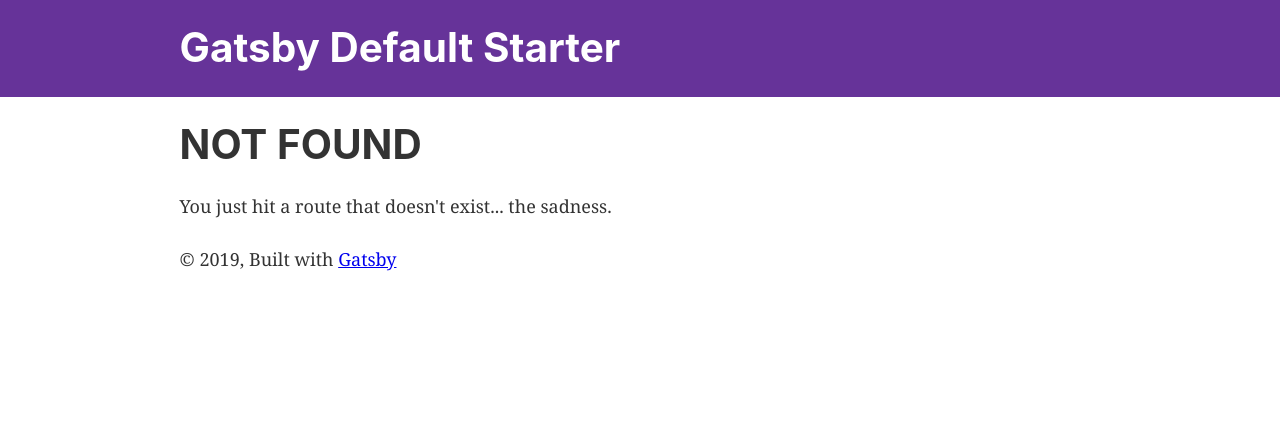
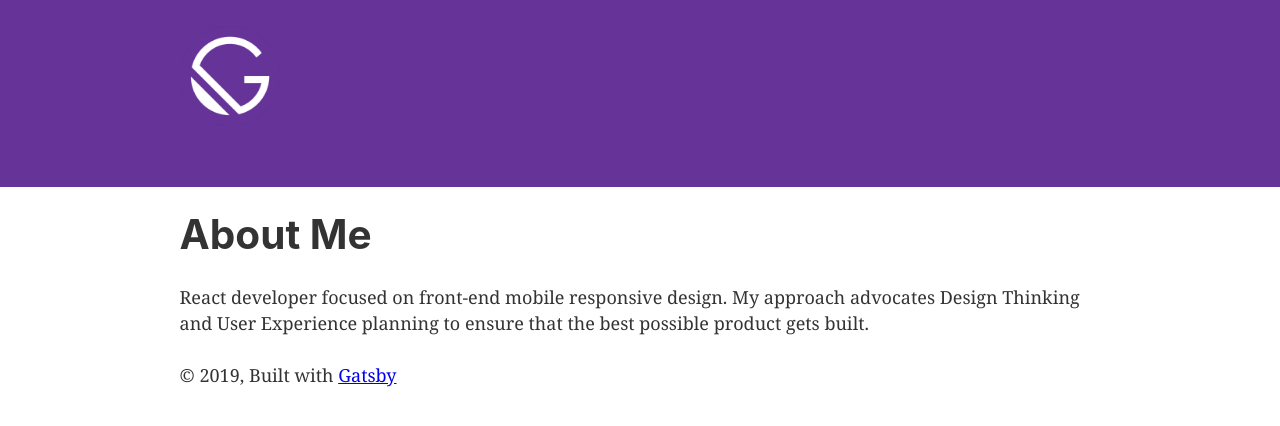
Before and after one commit to niko-matses/nikomatses.dev, a Gatsby site: page /about in a window 1280 px wide. Before the commit this address had no page. Built offline with nearby package versions, Linux system fonts and the light colour scheme; Gatsby itself is replaced by a stand-in of ours.

Commit message:
custom site metadata

```diff
--- a/gatsby-config.js
+++ b/gatsby-config.js
@@ -1,8 +1,8 @@
 module.exports = {
   siteMetadata: {
-    title: `Gatsby Default Starter`,
-    description: `Kick off your next, great Gatsby project with this default starter. This barebones starter ships with the main Gatsby configuration files you might need.`,
-    author: `@gatsbyjs`,
+    title: `Niko Matses - Front-End Engineer`,
+    description: `I'm a full-stack dev focused on mobile-first responsive design. My approach advocates Design Thinking and User Experience planning to ensure that the best possible product gets built.`,
+    author: `Niko Matses`,
   },
   plugins: [
     `gatsby-plugin-react-helmet`,
@@ -31,4 +31,4 @@ module.exports = {
     // To learn more, visit: https://gatsby.dev/offline
     // `gatsby-plugin-offline`,
   ],
-}
+};
--- a/package.json
+++ b/package.json
@@ -11,7 +11,7 @@
     "gatsby-plugin-offline": "^3.0.27",
     "gatsby-plugin-react-helmet": "^3.1.16",
     "gatsby-plugin-sharp": "^2.3.5",
-    "gatsby-source-filesystem": "^2.1.40",
+    "gatsby-source-filesystem": "^2.1.43",
     "gatsby-transformer-sharp": "^2.3.7",
     "prop-types": "^15.7.2",
     "react": "^16.12.0",
--- a/src/components/header.js
+++ b/src/components/header.js
@@ -1,6 +1,7 @@
-import { Link } from "gatsby"
-import PropTypes from "prop-types"
-import React from "react"
+import { Link } from 'gatsby';
+import PropTypes from 'prop-types';
+import React from 'react';
+import Logo from '../images/gatsby-icon.png';
 
 const Header = ({ siteTitle }) => (
   <header
@@ -24,19 +25,24 @@ const Header = ({ siteTitle }) => (
             textDecoration: `none`,
           }}
         >
-          {siteTitle}
+          <img
+            className="header__logo"
+            style={{ width: '100px' }}
+            src={Logo}
+            alt="Niko Matses"
+          />
         </Link>
       </h1>
     </div>
   </header>
-)
+);
 
 Header.propTypes = {
   siteTitle: PropTypes.string,
-}
+};
 
 Header.defaultProps = {
   siteTitle: ``,
-}
+};
 
-export default Header
+export default Header;
--- /dev/null
+++ b/src/pages/about.js
@@ -0,0 +1,17 @@
+import React from 'React';
+import Layout from '../components/layout';
+
+const About = () => (
+  <Layout>
+    <section className="section__about">
+      <h1 className="section__heading">About Me</h1>
+      <p className="section__intro">
+        React developer focused on front-end mobile responsive design. My
+        approach advocates Design Thinking and User Experience planning to
+        ensure that the best possible product gets built.
+      </p>
+    </section>
+  </Layout>
+);
+
+export default About;
```
Also changed, not shown: src/pages/projects.js (added, +15 -0 lines), 2 other files.
